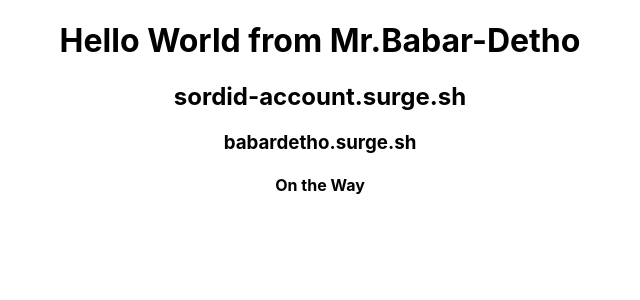
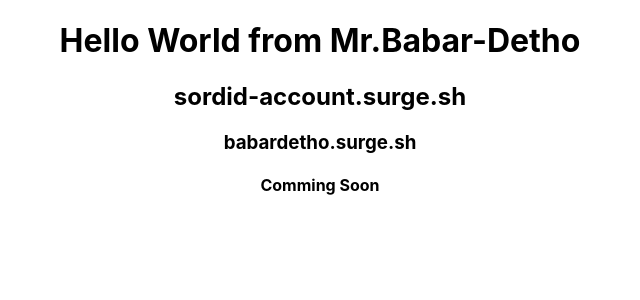
Before and after one commit to BabarAliDetho/react-app, a React (Create React App) app: page / in a window 1280 px wide. Shown: the top 300 px of the page, without its empty margins (320-960 px from the left). Built offline with nearby package versions, Linux system fonts and the light colour scheme.

Commit message:
Update App.js

```diff
--- a/src/App.js
+++ b/src/App.js
@@ -6,7 +6,7 @@ function App() {
       <h1> Hello World from Mr.Babar-Detho </h1>
       <h2><href>sordid-account.surge.sh</href></h2>
       <h3><href>babardetho.surge.sh</href></h3>
-      <h4>On the Way</h4>
+      <h4>Comming Soon</h4>
     </div>
   );
 }
```
